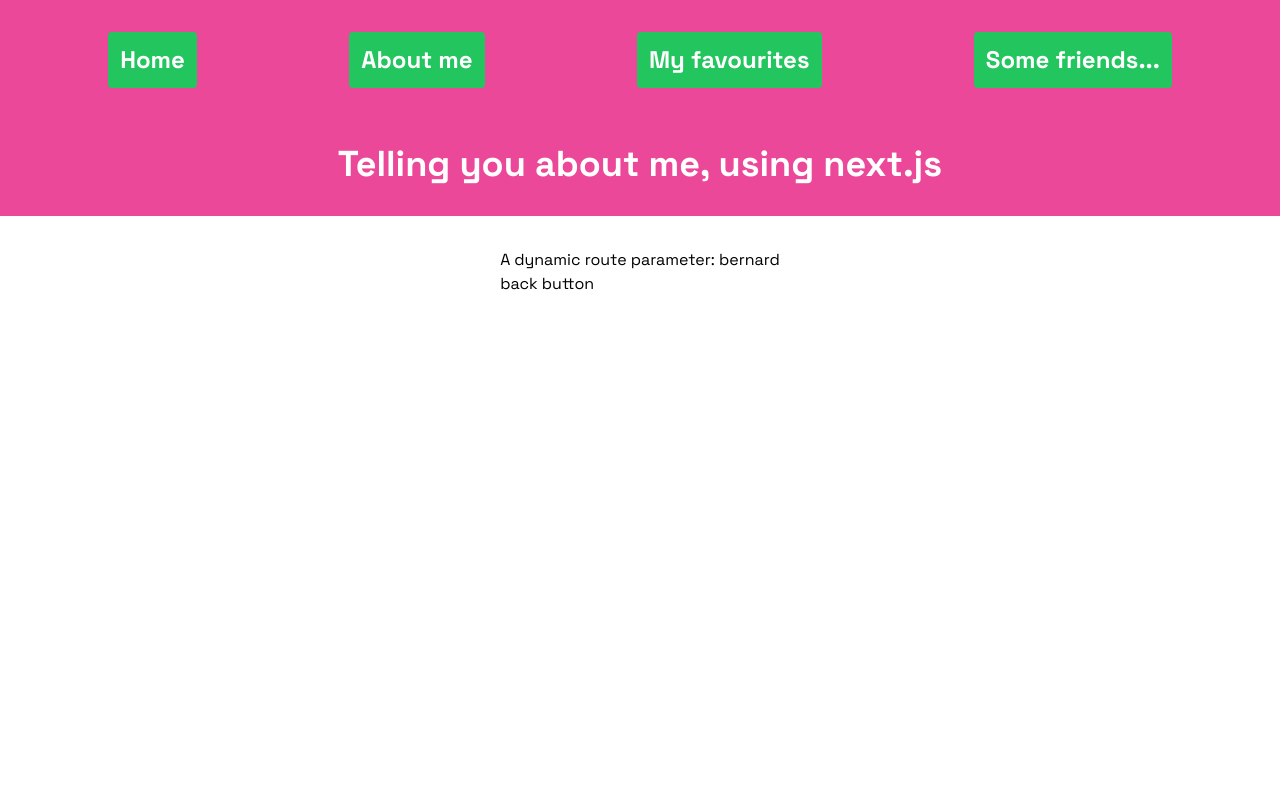
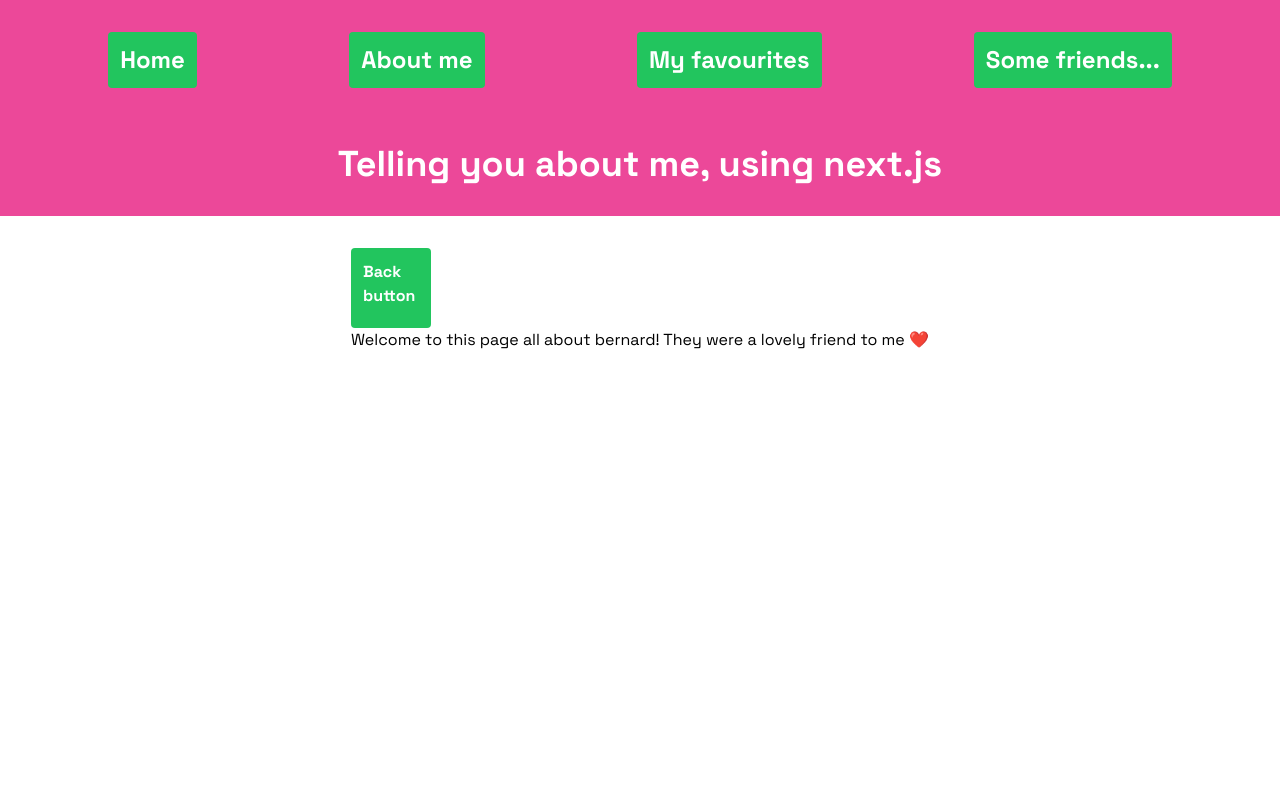
Before and after one commit to nellie-allsop/lab-2, a Next.js app: page /friends/bernard in a window 1280 px wide. Shown: the top 800 px of the page. Built offline with nearby package versions, Linux system fonts and the light colour scheme.

Commit message:
add to css and meta

```diff
--- a/app/about/page.tsx
+++ b/app/about/page.tsx
@@ -1,3 +1,10 @@
+import { Metadata } from "next";
+
+export const metadata: Metadata = {
+	title: "About me",
+	description: "A page all about me!",
+};
+
 export default function AboutRoute() {
 	return (
 		<main className="p-8 flex flex-col items-center justify-center">
--- a/app/favourites/page.tsx
+++ b/app/favourites/page.tsx
@@ -1,3 +1,10 @@
+import { Metadata } from "next";
+
+export const metadata: Metadata = {
+	title: "Favourites",
+	description: "A page all about some of my favourite things.",
+};
+
 export default function FavouriteRoute() {
 	return (
 		<main className="p-8 flex flex-col items-center justify-center">
--- a/app/friends/[guineapigs]/page.tsx
+++ b/app/friends/[guineapigs]/page.tsx
@@ -13,9 +13,9 @@ export function generateMetadata({ params }: guineaParam) {
 
 export default function Page({ params }: guineaParam) {
 	return (
-		<div>
-			<h2>A dynamic route parameter: {params.guineapigs}</h2>
-			<Link href="/friends">back button</Link>
+		<div className="flex flex-col-reverse">
+			<h2>Welcome to this page all about {params.guineapigs}! They were a lovely friend to me ❤️</h2>
+			<Link className="bg-green-500 hover:bg-green-300 font-bold rounded py-3 px-3 text-white w-20 h-20"href="/friends">Back button</Link>
 		</div>
 	);
 }
--- a/app/friends/layout.tsx
+++ b/app/friends/layout.tsx
@@ -1,10 +1,3 @@
-import type { Metadata } from "next";
-
-export const metadata: Metadata = {
-	title: "A cute website",
-	description: "made during a next.js course",
-};
-
 export default function friendsLayout({
 	children,
 }: {
--- a/app/friends/page.tsx
+++ b/app/friends/page.tsx
@@ -94,7 +94,7 @@ export default function Page({
 					return (
 						<div className="font-mono" key={guineas.id}>
 							<Link href={`/friends/${guineas.name.toLowerCase()}`}>
-								<div className="bg-green-200">{guineas.name}</div>
+								<div className="bg-green-200 font-bold underline">{guineas.name}</div>
 							</Link>
 							<p>Coat colour: {guineas.colour}</p>
 							<p>Squish factor: {guineas.squishFactor}</p>
--- a/app/layout.tsx
+++ b/app/layout.tsx
@@ -7,7 +7,7 @@ import Footer from "./components/Footer";
 const space = Space_Grotesk({ subsets: ["latin"] });
 
 export const metadata: Metadata = {
-	title: "about Nellie",
+	title: "🌺Nellie🌺",
 	description:
 		"Come on a magical, mystical journey into the world of Miss Allsop.",
 };
```
